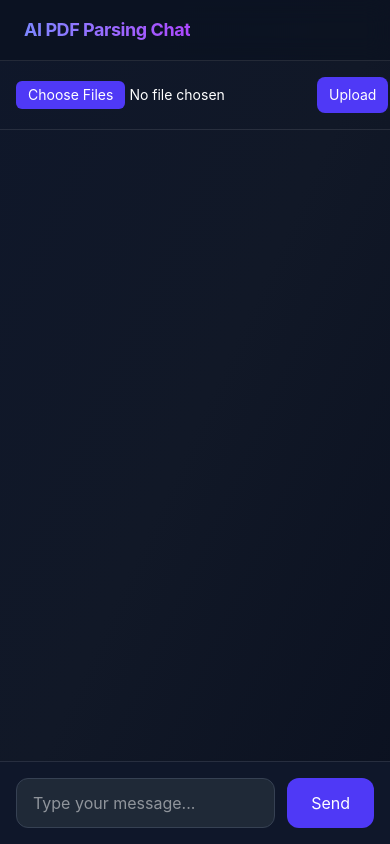
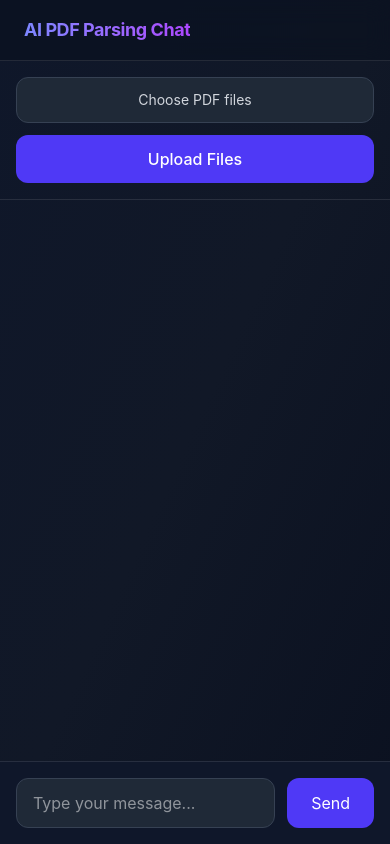
Before and after one commit to saket0392/PDF-AI-Parsing, a React (Vite) app: page / in a window 390 px wide. Built offline with nearby package versions, Linux system fonts and the light colour scheme.

Commit message:
Fix mobile issue

```diff
--- a/src/App.jsx
+++ b/src/App.jsx
@@ -124,20 +124,26 @@ function App() {
     </div>
 
       {/* 🔹 Mobile Upload Bar */}
-      <div className="md:hidden p-4 border-b border-white/10 flex justify-between items-center">
+        <div className="md:hidden p-4 border-b border-white/10 flex flex-col gap-3">
+
+          <label className="w-full bg-[#1f2937] border border-gray-700 px-4 py-3 rounded-xl text-sm text-gray-300 cursor-pointer text-center">
+            {files.length > 0 ? `${files.length} file(s) selected` : "Choose PDF files"}
             <input
               type="file"
               multiple
               onChange={handleFileChange}
-          className="text-sm file:bg-indigo-600 file:border-0 file:px-3 file:py-1 file:rounded-md file:text-white"
+              className="hidden"
             />
+          </label>
+
           <button
             onClick={handleUpload}
             disabled={isUploading}
-          className="bg-indigo-600 px-3 py-2 rounded-lg text-sm disabled:opacity-50"
+            className="w-full bg-indigo-600 hover:bg-indigo-700 disabled:opacity-50 px-4 py-3 rounded-xl font-medium transition"
           >
-          {isUploading ? "Uploading..." : "Upload"}
+            {isUploading ? "Uploading..." : "Upload Files"}
           </button>
+
         </div>
 
       <div className="flex flex-1">
```
Lines whose indentation alone changed are shown as unchanged.
